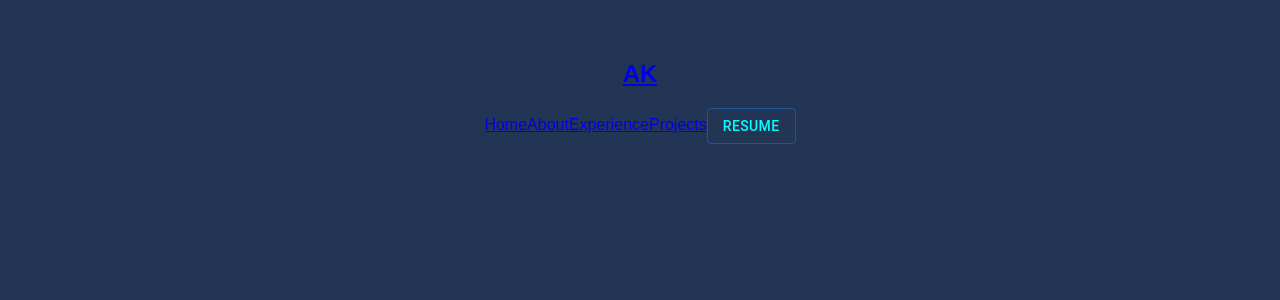
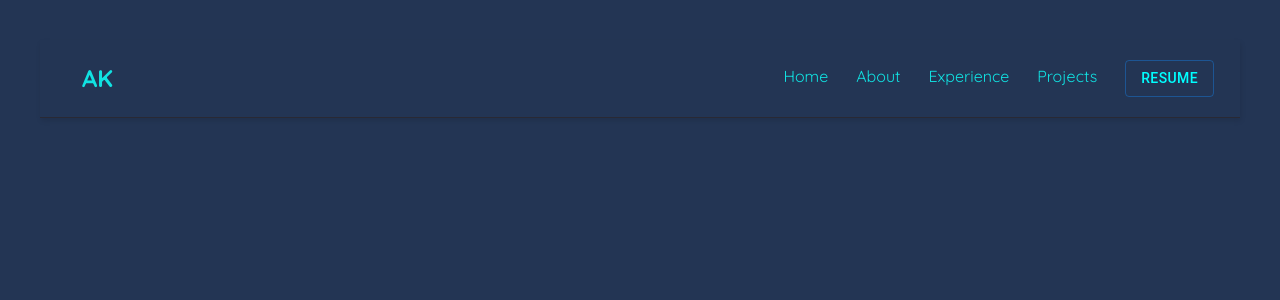
Before and after one commit to Allanetizen/Portfolio, a React (Create React App) app: page / in a window 1280 px wide. Shown: the top 300 px of the page. Built offline with nearby package versions, Linux system fonts and the light colour scheme; the HTML template or start-up script is replaced by a standard one.

Commit message:
styles for navbar

```diff
--- a/src/App.css
+++ b/src/App.css
@@ -1,3 +1,5 @@
+@import url('https://fonts.googleapis.com/css2?family=Quicksand:wght@300;400;500;600;700&display=swap');
+
 .App {
   text-align: center;
 }
@@ -46,3 +48,104 @@
   font-family: Arial;
   text-align: center;
 }
+/* base styles */
+* {
+  margin: 0;
+  font-family: "Quicksand";
+  color: rgb(17, 226, 226);
+}
+.navbar {
+  padding: 20px;
+  display: flex;
+  align-items: center;
+  margin: 0 auto;
+  border-bottom: 1px solid #292934;
+  box-shadow: 1px 3px 5px rgba(0,0,0,0.1);
+
+}
+.navbar h1 {
+  color: #190b33;
+}
+.navbar .links {
+  margin-left: auto;
+}
+.navbar a {
+  margin-left: 16px;
+  text-decoration: none;
+  padding: 6px;
+}
+.navbar a:hover {
+  color: #ffffff;
+}
+.content {
+  max-width: 600px;
+  margin: 40px auto;
+  padding: 20px;
+}
+/* blog previews / list */
+.blog-preview {
+  padding: 10px 16px;
+  margin: 20px 0;
+  border-bottom: 1px solid #fafafa;
+}
+.blog-preview:hover {
+  box-shadow: 1px 3px 5px rgba(0,0,0,0.1);
+}
+.blog-preview h2 {
+  font-size: 20px;
+  color: #f1356d;
+  margin-bottom: 8px;
+}
+.blog-preview a {
+  text-decoration: none;
+
+}
+/* blog details page */
+.blog-details h2 {
+  font-size: 20px;
+  color: #f1356d;
+  margin-bottom: 10px;
+}
+.blog-details div {
+  margin: 20px 0;
+}
+.blog-details button {
+  background: #f1356d;
+  color: #fff;
+  border: 0;
+  padding: 8px;
+  border-radius: 8px;
+  cursor: pointer;
+}
+
+/* create new blog form */
+.create {
+  max-width: 400px;
+  margin: 0 auto;
+  text-align: center;
+}
+.create label {
+  text-align: left;
+  display: block;
+}
+.create h2 {
+  font-size: 20px;
+  color: #f1356d;
+  margin-bottom: 30px;
+}
+.create input, .create textarea, .create select {
+  width: 100%;
+  padding: 6px 10px;
+  margin: 10px 0;
+  border: 1px solid #ddd;
+  box-sizing: border-box;
+  display: block;
+}
+.create button {
+  background: #f1356d;
+  color: #fff;
+  border: 0;
+  padding: 8px;
+  border-radius: 8px;
+  cursor: pointer;
+}
```
